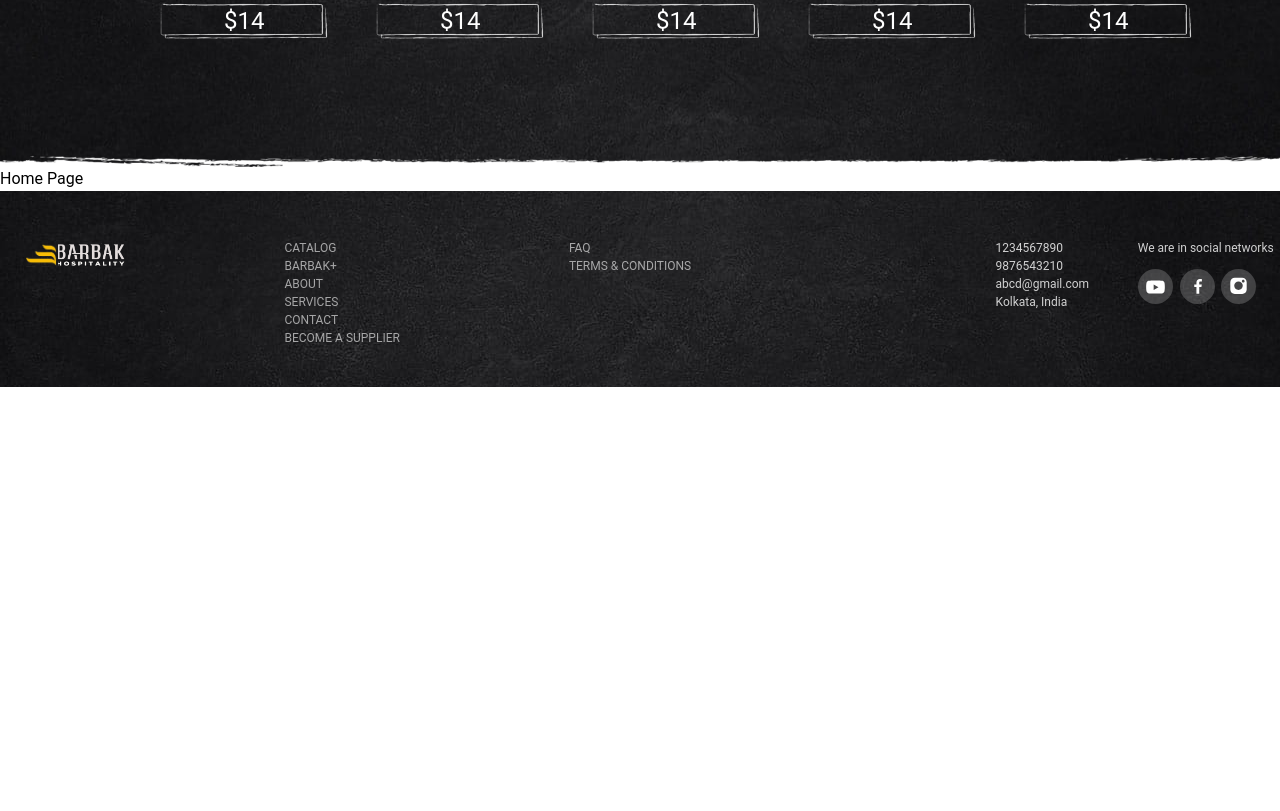
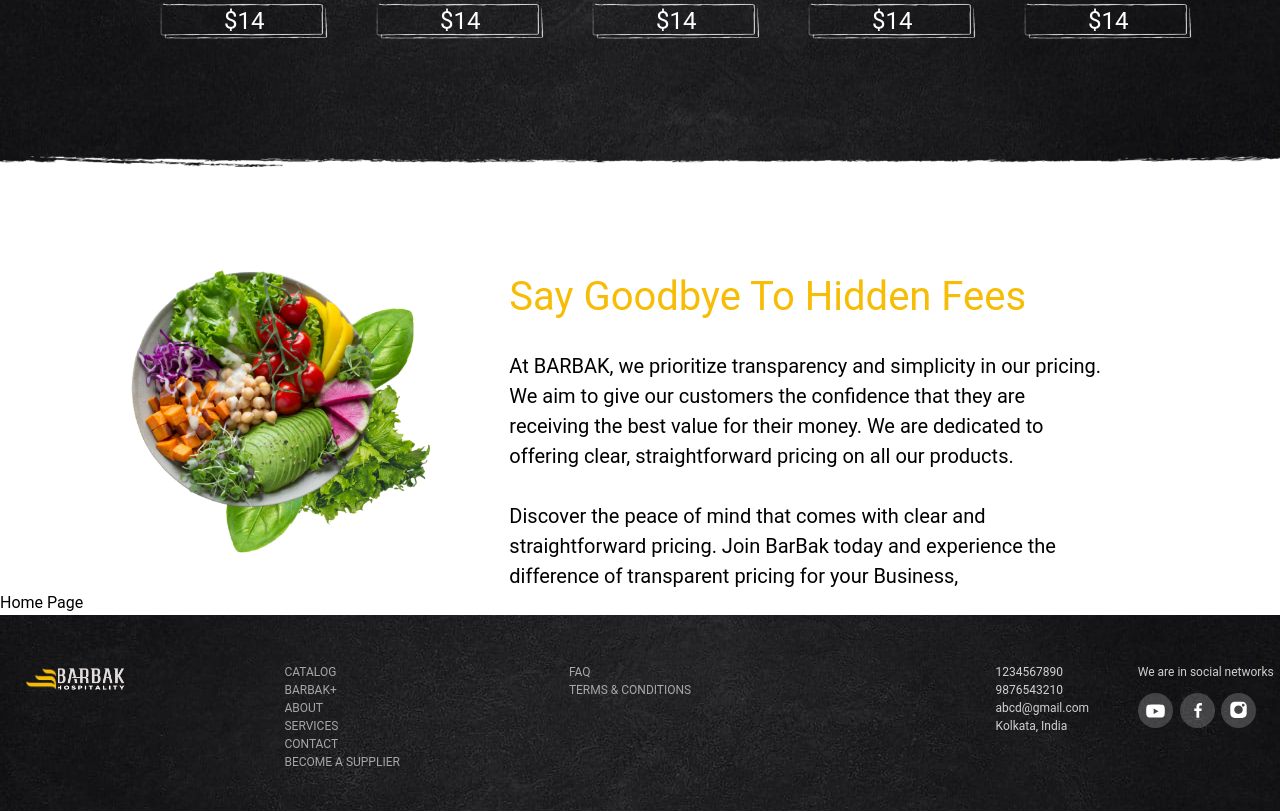
Before and after one commit to Anuran12/BarBak, a Next.js app: page / in a window 1280 px wide. Shown: the part 2473-3284 px from the top of the page. Before the commit the page ends 2860 px from the top, so only its background shows below. Built offline with nearby package versions, Linux system fonts and the light colour scheme.

Commit message:
home page update

```diff
--- a/pages/index.js
+++ b/pages/index.js
@@ -4,6 +4,8 @@
 import Services from "@/components/Services";
 import Specials from "@/components/Specials";
 import Stats from "@/components/Stats";
+import Image from "next/legacy/image";
+import VagImg from "../img/vagitables.png";
 
 export default function HomePage() {
   return(
@@ -13,6 +15,20 @@
       <Stats />
       <Services />
       <Specials />
+      <div className="flex flex-row px-[120px] mt-[100px]">
+        <div className="w-1/3">
+          <Image
+          src={VagImg}
+          alt="vagitables img"
+          />
+        </div>
+        <div className="w-2/3 flex flex-col ml-16">
+          <h1 className="text-[40px] text-[#F7BC06]">Say Goodbye To Hidden Fees</h1>
+          <p className="text-[20px] w-11/12 mt-6">At BARBAK, we prioritize transparency and simplicity in our pricing. We aim to give our customers the confidence that they are receiving the best value for their money. We are dedicated to offering clear, straightforward pricing on all our products. <br/><br/>
+
+Discover the peace of mind that comes with clear and       straightforward pricing. Join BarBak today and experience the  difference of transparent pricing for your Business,</p>
+        </div>
+      </div>
       <div>Home Page</div>
       <Footer />
     </div>
```
Also changed, not shown: img/vagitables.png (added).
